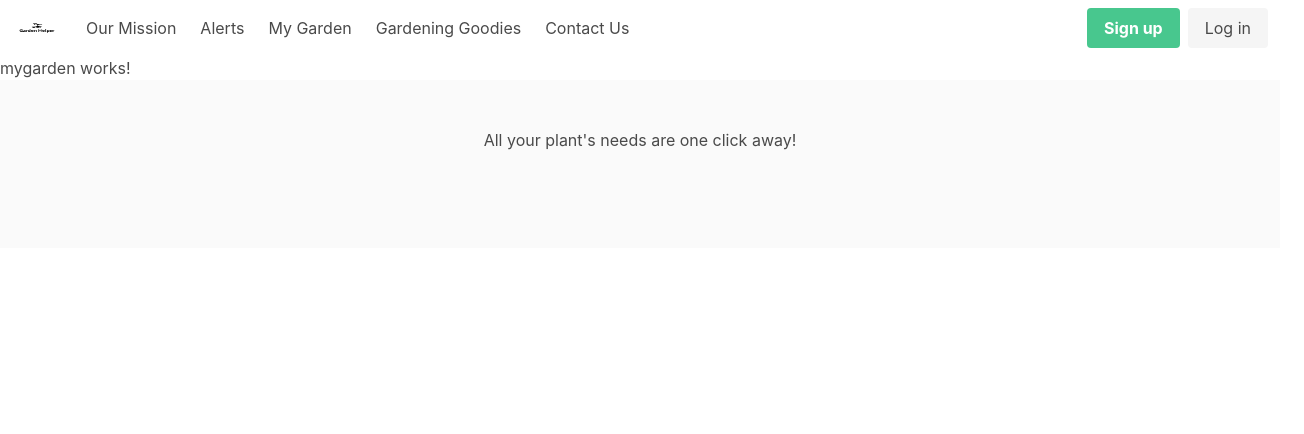
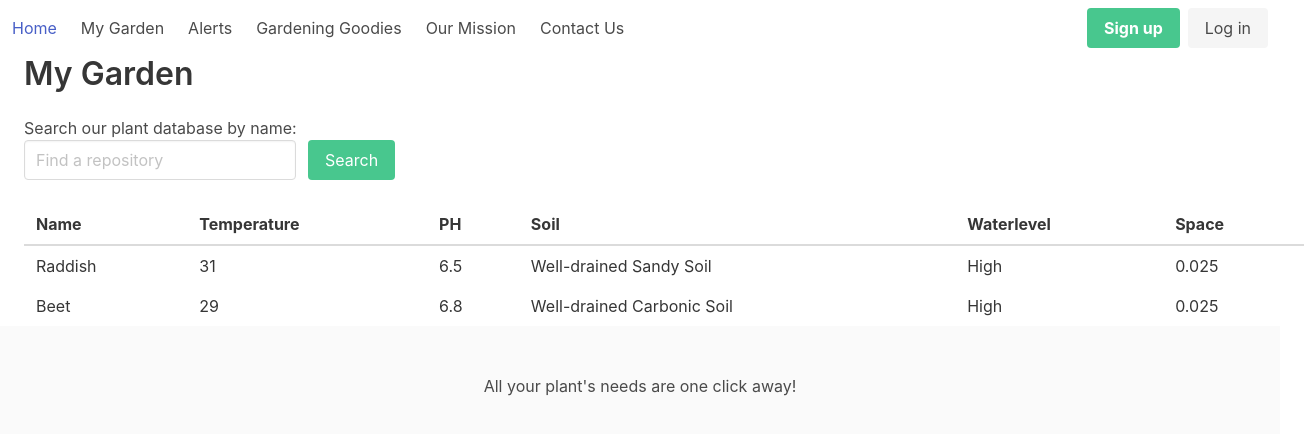
Before and after one commit to savaglisic/Gardening-Helper, an Angular app: page /mygarden in a window 1280 px wide. Shown: the top 434 px of the page, 1304 px wide, since content can reach past the window. Built offline with nearby package versions, Linux system fonts and the light colour scheme.

Commit message:
search and table added to My Garden

```diff
--- a/src/app/header/header.component.ts
+++ b/src/app/header/header.component.ts
@@ -3,45 +3,35 @@ import { Component } from '@angular/core';
 @Component({
   selector: 'app-header',
   template: `
-    <nav class="navbar" role="navigation" aria-label="main navigation">
+<nav class="navbar" role="navigation" aria-label="main navigation">
   <div class="navbar-brand">
     <a class="navbar-item" routerLink="/">
-    <img src="assets/Images/logo-black.png" width="50" height="200">
+    Home
     </a>
-
     <a role="button" class="navbar-burger" aria-label="menu" aria-expanded="false" data-target="navbarBasicExample">
       <span aria-hidden="true"></span>
       <span aria-hidden="true"></span>
       <span aria-hidden="true"></span>
     </a>
   </div>
-
   <div id="navbarBasicExample" class="navbar-menu">
     <div class="navbar-start">
-
-
+      <a class="navbar-item" routerLink="/mygarden">
+        My Garden
+      </a>
+      <a class="navbar-item" routerLink="/alerts">
+        Alerts
+      </a>
+      <a class="navbar-item"  routerLink="/goodies">
+        Gardening Goodies
+      </a>
       <a class="navbar-item" routerLink="/ourmission">
         Our Mission
       </a>
-
-      <a class="navbar-item" routerLink="/alerts">
-        Alerts
-      </a>
-
-      <a class="navbar-item" routerLink="/mygarden">
-        My Garden
-      </a>
-
-      <a class="navbar-item"  routerLink="/goodies">
-        Gardening Goodies
-      </a>
-
       <a class="navbar-item" routerLink="/contact">
         Contact Us
       </a>
-
     </div>
-
     <div class="navbar-end">
       <div class="navbar-item" >
         <div class="buttons">
@@ -56,8 +46,6 @@ import { Component } from '@angular/core';
     </div>
   </div>
 </nav>
-
-
   `,
   styles: [
   ]
--- a/src/app/homepage/homepage.component.ts
+++ b/src/app/homepage/homepage.component.ts
@@ -6,15 +6,14 @@ import { convertToParamMap, UrlHandlingStrategy } from '@angular/router';
   template: `
      <section class="hero is-warning is-bold is-fullheight has-text-white">
      <div class="hero-body">
-      <div class="container has-text-centered">
-        <p class="title">
-          <!-- Welcome to -->
+      <div class="container has-text-centered has-text-white">
+        <p class="title has-text-white">
+          Welcome to
        </p>
        <img src="assets/Images/logo-no-background.png" width="350" height="350">
        </div>
     </div>
   </section>
-  <img src="assets/Images/logo-no-background.png" width="250" height="250">
   `,
   styles: []
 })
--- a/src/app/mygarden/mygarden.component.ts
+++ b/src/app/mygarden/mygarden.component.ts
@@ -2,10 +2,57 @@ import { Component } from '@angular/core';
 
 @Component({
   selector: 'app-mygarden',
-  template: `
-    <p>
-      mygarden works!
-    </p>
+  template:  `
+  <h1 class="title mx-5">My Garden</h1>
+  <!-- <h2 class="subtitle">
+     Add Plants to My Garden
+  </h2> -->
+  <p class="mx-5">Search our plant database by name:</p>
+<section>
+<div class="field is-grouped mx-5 mb-5">
+  <p class="control">
+    <input class="input" type="text" placeholder="Find a repository">
+  </p>
+  <p class="control">
+    <a class="button is-success">
+      Search
+    </a>
+  </p>
+</div>
+<div>
+<table class="table is-fullwidth is-hoverable mx-5">
+  <thead>
+    <tr>
+      <th>Name</th>
+      <th>Temperature</th>
+      <th>PH</th>
+      <th>Soil</th>
+      <th>Waterlevel</th>
+      <th>Space</th>
+    </tr>
+  </thead>
+  <tbody>
+    <tr>
+      <td>Raddish</td>
+      <td>31</td>
+      <td>6.5</td>
+      <td>Well-drained Sandy Soil</td>
+      <td>High</td>
+      <td>0.025</td>
+    </tr>
+  </tbody>
+  <tbody>
+    <tr>
+      <td>Beet</td>
+      <td>29</td>
+      <td>6.8</td>
+      <td>Well-drained Carbonic Soil</td>
+      <td>High</td>
+      <td>0.025</td>
+    </tr>
+  </tbody>
+</table>
+</div>
   `,
   styles: [
   ]
```
Also changed, not shown: src/assets/Images/logo-no-background.png.
